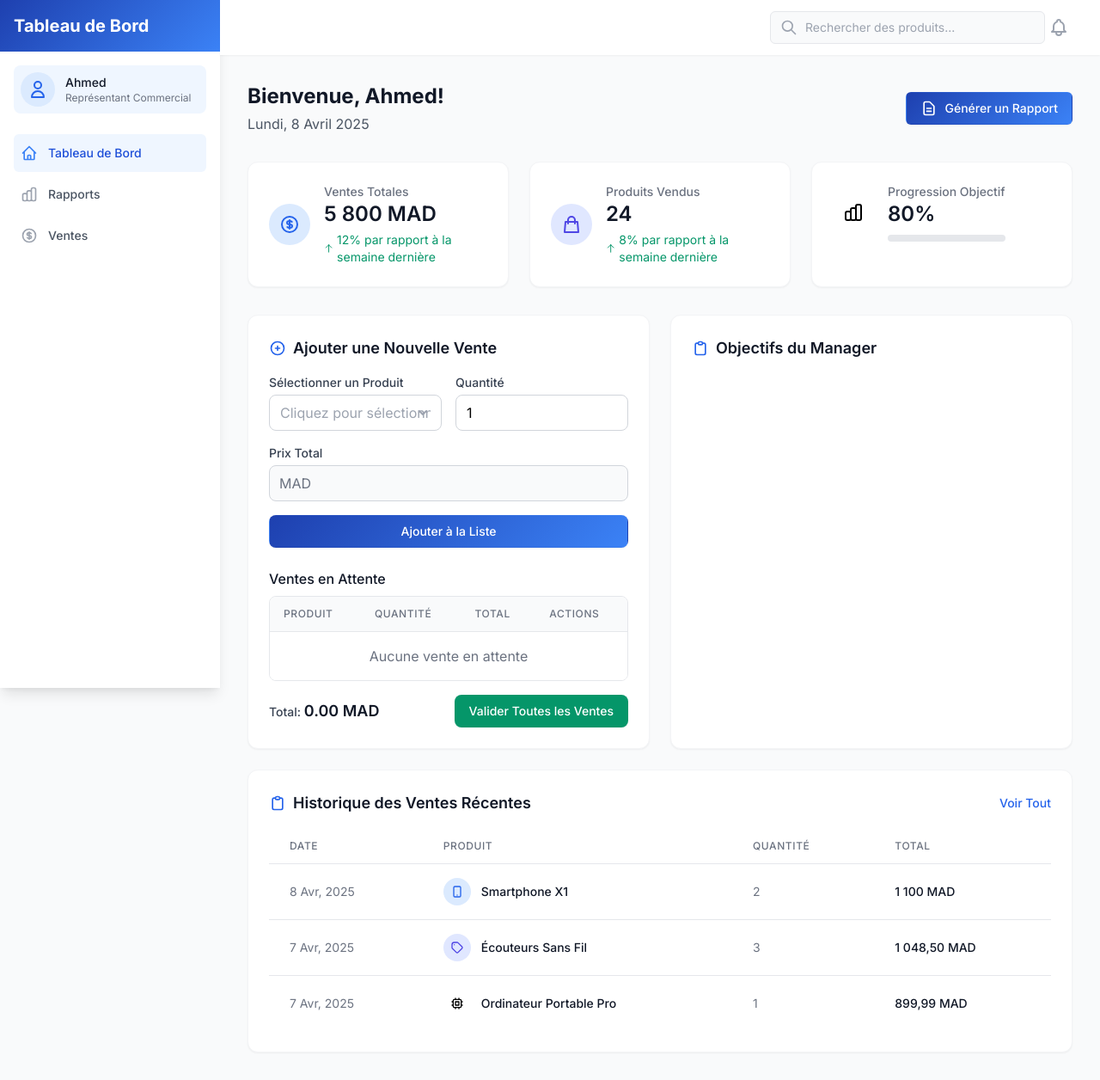
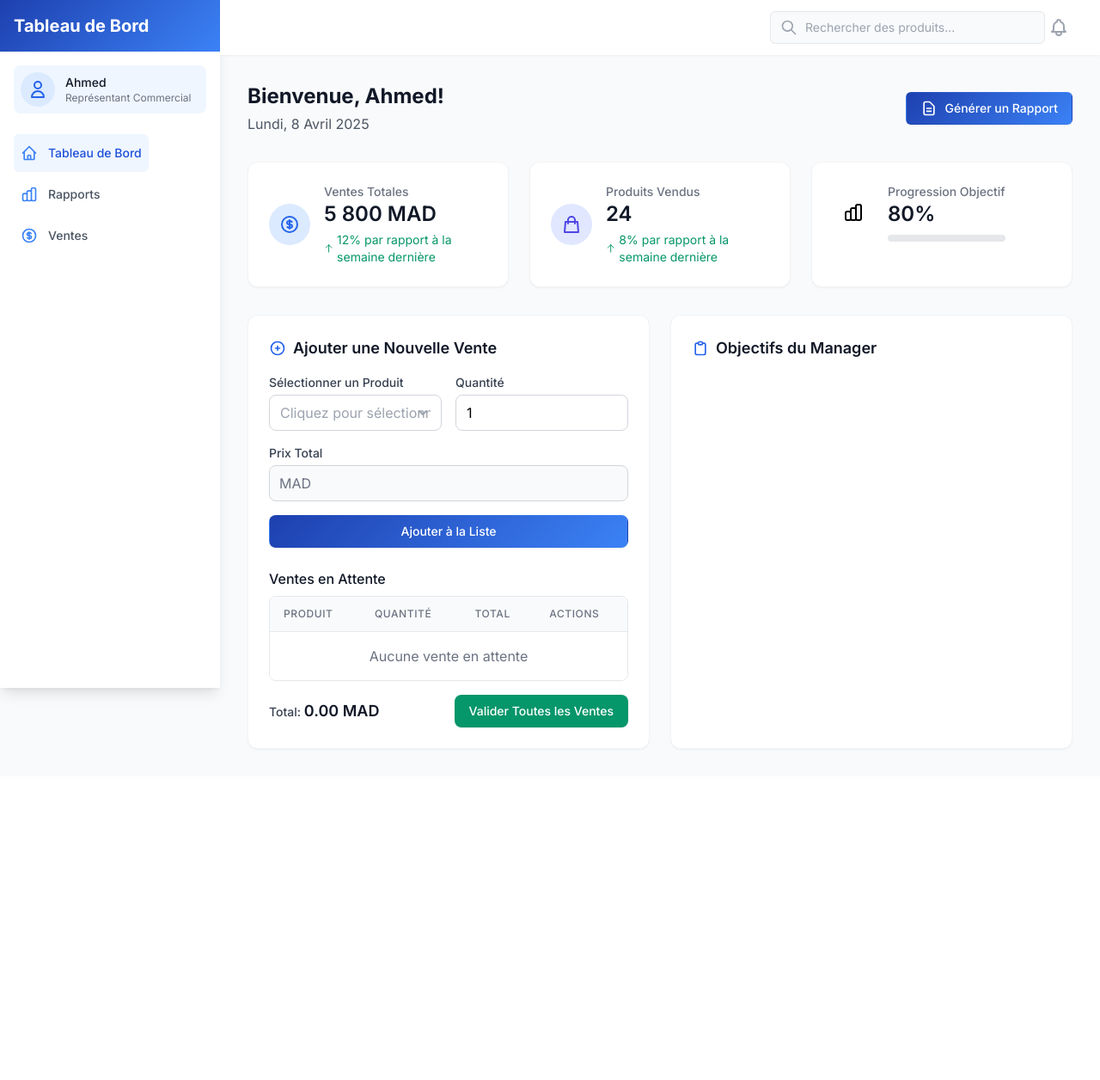
Before and after one commit to Mohamed-EDDAHMANI/MerchandisingApp, a PHP site: page /views/employee/home.php in a window 1280 px wide. Shown: the whole page at 86% size. After the commit the page ends 872 px from the top, so only its background shows below. Run offline with PHP 8.4, Linux system fonts and the light colour scheme; some libraries are stand-ins or nearby versions.

Commit message:
Create vents page and navidation on employee dashboard

```diff
--- a/project/views/employee/home.php
+++ b/project/views/employee/home.php
@@ -8,71 +8,7 @@
   <link href="https://cdn.jsdelivr.net/npm/tailwindcss@2.2.19/dist/tailwind.min.css" rel="stylesheet">
   <link href="https://fonts.googleapis.com/css2?family=Inter:wght@300;400;500;600;700&display=swap" rel="stylesheet">
   <script src="https://cdnjs.cloudflare.com/ajax/libs/html2pdf.js/0.10.1/html2pdf.bundle.min.js"></script>
-  <style>
-    body {
-      font-family: 'Inter', sans-serif;
-      background-color: #f9fafb;
-    }
-
-    .gradient-bg {
-      background: linear-gradient(135deg, #1e40af 0%, #3b82f6 100%);
-    }
-
-    .card-hover:hover {
-      transform: translateY(-2px);
-      box-shadow: 0 10px 15px -3px rgba(0, 0, 0, 0.1), 0 4px 6px -2px rgba(0, 0, 0, 0.05);
-    }
-
-    .objectives-container {
-      max-height: 300px;
-      overflow-y: auto;
-    }
-
-    .objectives-container::-webkit-scrollbar {
-      width: 6px;
-    }
-
-    .objectives-container::-webkit-scrollbar-track {
-      background: #f1f5f9;
-      border-radius: 10px;
-    }
-
-    .objectives-container::-webkit-scrollbar-thumb {
-      background: #cbd5e1;
-      border-radius: 10px;
-    }
-
-    .objectives-container::-webkit-scrollbar-thumb:hover {
-      background: #94a3b8;
-    }
-
-    .sale-form-container {
-      min-height: 500px;
-    }
-
-    .pending-sales-container {
-      max-height: 200px;
-      overflow-y: auto;
-    }
-
-    .pending-sales-container::-webkit-scrollbar {
-      width: 6px;
-    }
-
-    .pending-sales-container::-webkit-scrollbar-track {
-      background: #f1f5f9;
-      border-radius: 10px;
-    }
-
-    .pending-sales-container::-webkit-scrollbar-thumb {
-      background: #cbd5e1;
-      border-radius: 10px;
-    }
-
-    .pending-sales-container::-webkit-scrollbar-thumb:hover {
-      background: #94a3b8;
-    }
-  </style>
+  <link rel="stylesheet" href="../../public/assets/css/employee.css">
 </head>
 
 <body class="bg-gray-50">
@@ -97,38 +33,38 @@
           </div>
         </div>
         <nav class="space-y-1">
-          <a href="#" class="flex items-center px-2 py-3 text-sm font-medium rounded-md bg-blue-50 text-blue-700">
+          <button onclick="switchTab('home')" data-tab="#home" class="flex items-center px-2 py-3 text-sm font-medium rounded-md bg-blue-50 text-blue-700">
             <svg xmlns="http://www.w3.org/2000/svg" class="h-5 w-5 mr-3 text-blue-500" fill="none" viewBox="0 0 24 24"
               stroke="currentColor">
               <path stroke-linecap="round" stroke-linejoin="round" stroke-width="2"
                 d="M3 12l2-2m0 0l7-7 7 7M5 10v10a1 1 0 001 1h3m10-11l2 2m-2-2v10a1 1 0 01-1 1h-3m-6 0a1 1 0 001-1v-4a1 1 0 011-1h2a1 1 0 011 1v4a1 1 0 001 1m-6 0h6" />
             </svg>
             Tableau de Bord
-          </a>
+          </button>
           <a href="#"
             class="flex items-center px-2 py-3 text-sm font-medium rounded-md text-gray-600 hover:bg-gray-50 hover:text-gray-900">
-            <svg xmlns="http://www.w3.org/2000/svg" class="h-5 w-5 mr-3 text-gray-400" fill="none" viewBox="0 0 24 24"
+            <svg xmlns="http://www.w3.org/2000/svg" class="h-5 w-5 mr-3 text-blue-500" fill="none" viewBox="0 0 24 24"
               stroke="currentColor">
               <path stroke-linecap="round" stroke-linejoin="round" stroke-width="2"
                 d="M9 19v-6a2 2 0 00-2-2H5a2 2 0 00-2 2v6a2 2 0 002 2h2a2 2 0 002-2zm0 0V9a2 2 0 012-2h2a2 2 0 012 2v10m-6 0a2 2 0 002 2h2a2 2 0 002-2m0 0V5a2 2 0 012-2h2a2 2 0 012 2v14a2 2 0 01-2 2h-2a2 2 0 01-2-2z" />
             </svg>
             Rapports
           </a>
-          <a href="#"
+          <button onclick="switchTab('sales-section')" data-tab="#sales-section"
             class="flex items-center px-2 py-3 text-sm font-medium rounded-md text-gray-600 hover:bg-gray-50 hover:text-gray-900">
-            <svg xmlns="http://www.w3.org/2000/svg" class="h-5 w-5 mr-3 text-gray-400" fill="none" viewBox="0 0 24 24"
+            <svg xmlns="http://www.w3.org/2000/svg" class="h-5 w-5 mr-3 text-blue-500" fill="none" viewBox="0 0 24 24"
               stroke="currentColor">
               <path stroke-linecap="round" stroke-linejoin="round" stroke-width="2"
                 d="M12 8c-1.657 0-3 .895-3 2s1.343 2 3 2 3 .895 3 2-1.343 2-3 2m0-8c1.11 0 2.08.402 2.599 1M12 8V7m0 1v8m0 0v1m0-1c-1.11 0-2.08-.402-2.599-1M21 12a9 9 0 11-18 0 9 9 0 0118 0z" />
             </svg>
             Ventes
-          </a>
+          </button>
         </nav>
       </div>
     </div>
 
     <!-- Main Content -->
-    <div class="lg:pl-64">
+    <div class="lg:pl-64 tab-content" id="home">
       <!-- Top Navigation -->
       <div class="bg-white shadow-sm sticky top-0 z-10">
         <div class="flex items-center justify-between h-16 px-4 md:px-8">
@@ -476,98 +412,178 @@
           </div>
         </div>
 
-        <!-- Recent Sales History -->
-        <div class="bg-white rounded-xl shadow-sm p-6 border border-gray-100 mt-6">
-          <div class="flex items-center justify-between mb-4">
-            <h2 class="text-lg font-semibold text-gray-900 flex items-center">
+      </main>
+    </div>
+
+    <!-- Sales Section -->
+    <section id="sales-section" class="lg:pl-64 hidden tab-content">
+      <div class="bg-white rounded-xl shadow-sm p-6 border border-gray-100">
+        <h2 class="text-lg font-semibold text-gray-900 mb-6 flex items-center">
           <svg xmlns="http://www.w3.org/2000/svg" class="h-5 w-5 mr-2 text-blue-600" fill="none" viewBox="0 0 24 24"
             stroke="currentColor">
             <path stroke-linecap="round" stroke-linejoin="round" stroke-width="2"
-                  d="M9 5H7a2 2 0 00-2 2v12a2 2 0 002 2h10a2 2 0 002-2V7a2 2 0 00-2-2h-2M9 5a2 2 0 002 2h2a2 2 0 002-2M9 5a2 2 0 012-2h2a2 2 0 012 2" />
+              d="M12 8c-1.657 0-3 .895-3 2s1.343 2 3 2 3 .895 3 2-1.343 2-3 2m0-8c1.11 0 2.08.402 2.599 1M12 8V7m0 1v8m0 0v1m0-1c-1.11 0-2.08-.402-2.599-1M21 12a9 9 0 11-18 0 9 9 0 0118 0z" />
           </svg>
-              Historique des Ventes Récentes
+          Historique des Ventes
         </h2>
-            <a href="#" class="text-sm font-medium text-blue-600 hover:text-blue-800">Voir Tout</a>
+
+
+
+        <div class="mb-4 flex justify-between items-center">
+          <h3 class="text-md font-medium text-gray-900">Transactions Récentes</h3>
+          <div class="flex space-x-2">
+            <div class="relative">
+              <input type="text" placeholder="Rechercher..."
+                class="px-3 py-2 border border-gray-300 rounded-lg text-sm focus:outline-none focus:ring-2 focus:ring-blue-500 focus:border-blue-500">
+              <svg xmlns="http://www.w3.org/2000/svg" class="h-5 w-5 absolute right-3 top-2.5 text-gray-400" fill="none"
+                viewBox="0 0 24 24" stroke="currentColor">
+                <path stroke-linecap="round" stroke-linejoin="round" stroke-width="2"
+                  d="M21 21l-6-6m2-5a7 7 0 11-14 0 7 7 0 0114 0z" />
+              </svg>
             </div>
-          <div class="overflow-x-auto">
+            <select
+              class="px-3 py-2 border border-gray-300 rounded-lg text-sm focus:outline-none focus:ring-2 focus:ring-blue-500 focus:border-blue-500">
+              <option>Tous les produits</option>
+              <option>Smartphone X1</option>
+              <option>Ordinateur Portable Pro</option>
+              <option>Écouteurs Sans Fil</option>
+              <option>Montre Connectée</option>
+              <option>Enceinte Bluetooth</option>
+            </select>
+          </div>
+        </div>
+
+        <div class="overflow-hidden border border-gray-200 rounded-lg">
           <table class="min-w-full divide-y divide-gray-200">
-              <thead>
+            <thead class="bg-gray-50">
               <tr>
-                  <th class="px-6 py-3 text-left text-xs font-medium text-gray-500 uppercase tracking-wider">Date</th>
-                  <th class="px-6 py-3 text-left text-xs font-medium text-gray-500 uppercase tracking-wider">Produit
+                <th scope="col" class="px-6 py-3 text-left text-xs font-medium text-gray-500 uppercase tracking-wider">
+                  ID
                 </th>
-                  <th class="px-6 py-3 text-left text-xs font-medium text-gray-500 uppercase tracking-wider">Quantité
-                  </th>
-                  <th class="px-6 py-3 text-left text-xs font-medium text-gray-500 uppercase tracking-wider">Total</th>
+                <th scope="col" class="px-6 py-3 text-left text-xs font-medium text-gray-500 uppercase tracking-wider">
+                  Date</th>
+                <th scope="col" class="px-6 py-3 text-left text-xs font-medium text-gray-500 uppercase tracking-wider">
+                  Produit</th>
+                <th scope="col" class="px-6 py-3 text-left text-xs font-medium text-gray-500 uppercase tracking-wider">
+                  Quantité</th>
+                <th scope="col" class="px-6 py-3 text-left text-xs font-medium text-gray-500 uppercase tracking-wider">
+                  Montant</th>
+                <th scope="col" class="px-6 py-3 text-left text-xs font-medium text-gray-500 uppercase tracking-wider">
+                  Statut</th>
               </tr>
             </thead>
-              <tbody class="bg-white divide-y divide-gray-200" id="salesHistory">
+            <tbody class="bg-white divide-y divide-gray-200">
               <tr>
-                  <td class="px-6 py-4 whitespace-nowrap text-sm text-gray-500">8 Avr, 2025</td>
+                <td class="px-6 py-4 whitespace-nowrap text-sm text-gray-500">#VNT-2025-042</td>
+                <td class="px-6 py-4 whitespace-nowrap text-sm text-gray-500">12/04/2025</td>
+                <td class="px-6 py-4 whitespace-nowrap text-sm font-medium text-gray-900">Smartphone X1</td>
+                <td class="px-6 py-4 whitespace-nowrap text-sm text-gray-500">2</td>
+                <td class="px-6 py-4 whitespace-nowrap text-sm text-gray-900 font-medium">1,100.00 MAD</td>
                 <td class="px-6 py-4 whitespace-nowrap">
-                    <div class="flex items-center">
-                      <div
-                        class="flex-shrink-0 h-8 w-8 rounded-full bg-blue-100 flex items-center justify-center text-blue-600">
-                        <svg xmlns="http://www.w3.org/2000/svg" class="h-4 w-4" fill="none" viewBox="0 0 24 24"
-                          stroke="currentColor">
-                          <path stroke-linecap="round" stroke-linejoin="round" stroke-width="2"
-                            d="M12 18h.01M8 21h8a2 2 0 002-2V5a2 2 0 00-2-2H8a2 2 0 00-2 2v14a2 2 0 002 2z" />
+                  <span
+                    class="px-2 inline-flex text-xs leading-5 font-semibold rounded-full bg-green-100 text-green-800 flex items-center gap-1">
+                    <svg xmlns="http://www.w3.org/2000/svg" class="h-3.5 w-3.5" fill="none" viewBox="0 0 24 24"
+                      stroke="currentColor" stroke-width="2">
+                      <path stroke-linecap="round" stroke-linejoin="round" d="M5 13l4 4L19 7" />
                     </svg>
-                      </div>
-                      <div class="ml-3">
-                        <p class="text-sm font-medium text-gray-900">Smartphone X1</p>
-                      </div>
-                    </div>
+                    Complétée
+                  </span>
                 </td>
-                  <td class="px-6 py-4 whitespace-nowrap text-sm text-gray-500">2</td>
-                  <td class="px-6 py-4 whitespace-nowrap text-sm font-medium text-gray-900">1 100 MAD</td>
               </tr>
               <tr>
-                  <td class="px-6 py-4 whitespace-nowrap text-sm text-gray-500">7 Avr, 2025</td>
+                <td class="px-6 py-4 whitespace-nowrap text-sm text-gray-500">#VNT-2025-041</td>
+                <td class="px-6 py-4 whitespace-nowrap text-sm text-gray-500">11/04/2025</td>
+                <td class="px-6 py-4 whitespace-nowrap text-sm font-medium text-gray-900">Ordinateur Portable Pro</td>
+                <td class="px-6 py-4 whitespace-nowrap text-sm text-gray-500">1</td>
+                <td class="px-6 py-4 whitespace-nowrap text-sm text-gray-900 font-medium">899.99 MAD</td>
                 <td class="px-6 py-4 whitespace-nowrap">
-                    <div class="flex items-center">
-                      <div
-                        class="flex-shrink-0 h-8 w-8 rounded-full bg-indigo-100 flex items-center justify-center text-indigo-600">
-                        <svg xmlns="http://www.w3.org/2000/svg" class="h-4 w-4" fill="none" viewBox="0 0 24 24"
-                          stroke="currentColor">
-                          <path stroke-linecap="round" stroke-linejoin="round" stroke-width="2"
-                            d="M7 7h.01M7 3h5c.512 0 1.024.195 1.414.586l7 7a2 2 0 010 2.828l-7 7a2 2 0 01-2.828 0l-7-7A1.994 1.994 0 013 12V7a4 4 0 014-4z" />
+                  <span
+                    class="px-2 inline-flex text-xs leading-5 font-semibold rounded-full bg-green-100 text-green-800 flex items-center gap-1">
+                    <svg xmlns="http://www.w3.org/2000/svg" class="h-3.5 w-3.5" fill="none" viewBox="0 0 24 24"
+                      stroke="currentColor" stroke-width="2">
+                      <path stroke-linecap="round" stroke-linejoin="round" d="M5 13l4 4L19 7" />
                     </svg>
-                      </div>
-                      <div class="ml-3">
-                        <p class="text-sm font-medium text-gray-900">Écouteurs Sans Fil</p>
-                      </div>
-                    </div>
+                    Complétée
+                  </span>
                 </td>
-                  <td class="px-6 py-4 whitespace-nowrap text-sm text-gray-500">3</td>
-                  <td class="px-6 py-4 whitespace-nowrap text-sm font-medium text-gray-900">1 048,50 MAD</td>
               </tr>
               <tr>
-                  <td class="px-6 py-4 whitespace-nowrap text-sm text-gray-500">7 Avr, 2025</td>
+                <td class="px-6 py-4 whitespace-nowrap text-sm text-gray-500">#VNT-2025-040</td>
+                <td class="px-6 py-4 whitespace-nowrap text-sm text-gray-500">10/04/2025</td>
+                <td class="px-6 py-4 whitespace-nowrap text-sm font-medium text-gray-900">Écouteurs Sans Fil</td>
+                <td class="px-6 py-4 whitespace-nowrap text-sm text-gray-500">3</td>
+                <td class="px-6 py-4 whitespace-nowrap text-sm text-gray-900 font-medium">1,048.50 MAD</td>
                 <td class="px-6 py-4 whitespace-nowrap">
-                    <div class="flex items-center">
-                      <div
-                        class="flex-shrink-0 h-8 w-8 rounded-full bg-emerald-100 flex items-center justify-center text-emerald-600">
-                        <svg xmlns="http://www.w3.org/2000/svg" class="h-4 w-4" fill="none" viewBox="0 0 24 24"
-                          stroke="currentColor">
-                          <path stroke-linecap="round" stroke-linejoin="round" stroke-width="2"
-                            d="M9 3v2m6-2v2M9 19v2m6-2v2M5 9H3m2 6H3m18-6h-2m2 6h-2M7 19h10a2 2 0 002-2V7a2 2 0 00-2-2H7a2 2 0 00-2 2v10a2 2 0 002 2zM9 9h6v6H9V9z" />
+                  <span
+                    class="px-2 inline-flex text-xs leading-5 font-semibold rounded-full bg-green-100 text-green-800 flex items-center gap-1">
+                    <svg xmlns="http://www.w3.org/2000/svg" class="h-3.5 w-3.5" fill="none" viewBox="0 0 24 24"
+                      stroke="currentColor" stroke-width="2">
+                      <path stroke-linecap="round" stroke-linejoin="round" d="M5 13l4 4L19 7" />
                     </svg>
-                      </div>
-                      <div class="ml-3">
-                        <p class="text-sm font-medium text-gray-900">Ordinateur Portable Pro</p>
-                      </div>
-                    </div>
+                    Complétée
+                  </span>
                 </td>
-                  <td class="px-6 py-4 whitespace-nowrap text-sm text-gray-500">1</td>
-                  <td class="px-6 py-4 whitespace-nowrap text-sm font-medium text-gray-900">899,99 MAD</td>
+              </tr>
+              <tr>
+                <td class="px-6 py-4 whitespace-nowrap text-sm text-gray-500">#VNT-2025-039</td>
+                <td class="px-6 py-4 whitespace-nowrap text-sm text-gray-500">09/04/2025</td>
+                <td class="px-6 py-4 whitespace-nowrap text-sm font-medium text-gray-900">Montre Connectée</td>
+                <td class="px-6 py-4 whitespace-nowrap text-sm text-gray-500">2</td>
+                <td class="px-6 py-4 whitespace-nowrap text-sm text-gray-900 font-medium">259.98 MAD</td>
+                <td class="px-6 py-4 whitespace-nowrap">
+                  <span
+                    class="px-2 inline-flex text-xs leading-5 font-semibold rounded-full bg-yellow-100 text-yellow-800 flex items-center gap-1">
+                    <svg xmlns="http://www.w3.org/2000/svg" class="h-3.5 w-3.5" fill="none" viewBox="0 0 24 24"
+                      stroke="currentColor" stroke-width="2">
+                      <path stroke-linecap="round" stroke-linejoin="round"
+                        d="M12 8v4l3 3m6-3a9 9 0 11-18 0 9 9 0 0118 0z" />
+                    </svg>
+                    En attente
+                  </span>
+                </td>
+              </tr>
+              <tr>
+                <td class="px-6 py-4 whitespace-nowrap text-sm text-gray-500">#VNT-2025-038</td>
+                <td class="px-6 py-4 whitespace-nowrap text-sm text-gray-500">08/04/2025</td>
+                <td class="px-6 py-4 whitespace-nowrap text-sm font-medium text-gray-900">Enceinte Bluetooth</td>
+                <td class="px-6 py-4 whitespace-nowrap text-sm text-gray-500">4</td>
+                <td class="px-6 py-4 whitespace-nowrap text-sm text-gray-900 font-medium">318.00 MAD</td>
+                <td class="px-6 py-4 whitespace-nowrap">
+                  <span
+                    class="px-2 inline-flex text-xs leading-5 font-semibold rounded-full bg-green-100 text-green-800 flex items-center gap-1">
+                    <svg xmlns="http://www.w3.org/2000/svg" class="h-3.5 w-3.5" fill="none" viewBox="0 0 24 24"
+                      stroke="currentColor" stroke-width="2">
+                      <path stroke-linecap="round" stroke-linejoin="round" d="M5 13l4 4L19 7" />
+                    </svg>
+                    Complétée
+                  </span>
+                </td>
               </tr>
             </tbody>
           </table>
         </div>
+
+        <div class="mt-4 flex justify-between items-center">
+          <div class="text-sm text-gray-700">
+            Affichage de <span class="font-medium">1</span> à <span class="font-medium">5</span> sur <span
+              class="font-medium">42</span> résultats
           </div>
-      </main>
+          <div class="flex space-x-2">
+            <button
+              class="px-3 py-1 border border-gray-300 rounded-md text-sm font-medium text-gray-700 bg-white hover:bg-gray-50">Précédent</button>
+            <button
+              class="px-3 py-1 border border-gray-300 rounded-md text-sm font-medium text-white bg-blue-600 hover:bg-blue-700">1</button>
+            <button
+              class="px-3 py-1 border border-gray-300 rounded-md text-sm font-medium text-gray-700 bg-white hover:bg-gray-50">2</button>
+            <button
+              class="px-3 py-1 border border-gray-300 rounded-md text-sm font-medium text-gray-700 bg-white hover:bg-gray-50">3</button>
+            <button
+              class="px-3 py-1 border border-gray-300 rounded-md text-sm font-medium text-gray-700 bg-white hover:bg-gray-50">Suivant</button>
           </div>
+        </div>
+      </div>
+    </section>
+
   </div>
 
   <!-- Report Modal -->
@@ -613,49 +629,9 @@
     </div>
   </div>
 
-  <!-- Main Report Template (Hidden, used for PDF generation) -->
-  <div id="reportTemplate" class="hidden">
-    <div id="reportContent" class="p-8 max-w-2xl mx-auto bg-white">
-      <div class="text-center mb-6">
-        <h1 class="text-2xl font-bold text-gray-900">Rapport de Performance des Ventes</h1>
-        <p class="text-gray-600" id="reportDate"></p>
-      </div>
-      <div class="mb-6">
-        <h2 class="text-xl font-semibold text-gray-800 mb-2" id="reportSubjectDisplay"></h2>
-        <p class="text-gray-600" id="reportMessageDisplay"></p>
-      </div>
-      <div class="mb-6">
-        <h3 class="text-lg font-medium text-gray-800 mb-2">Résumé de Performance</h3>
-        <p class="text-gray-700">Employé: <strong>Ahmed</strong></p>
-        <p class="text-gray-700">Produits Vendus Cette Semaine: <strong><span id="reportProductCount">24</span></strong>
-        </p>
-        <p class="text-gray-700">Montant Total des Ventes: <strong><span id="reportTotalSales">5 800</span> MAD</strong>
-        </p>
-        <p class="text-gray-700">Progression Vers l'Objectif: <strong><span id="reportProgress">80</span>%</strong></p>
-      </div>
-      <div class="mb-6">
-        <h3 class="text-lg font-medium text-gray-800 mb-2">Objectifs Actuels</h3>
-        <p class="text-gray-700">Objectif de Vente Hebdomadaire: <strong>30 produits</strong></p>
-        <p class="text-gray-700">Statut Actuel: <strong><span id="reportStatus">En Bonne Voie</span></strong></p>
-      </div>
-      <div>
-        <h3 class="text-lg font-medium text-gray-800 mb-2">Ventes Récentes</h3>
-        <table class="min-w-full divide-y divide-gray-200">
-          <thead class="bg-gray-50">
-            <tr>
-              <th class="px-4 py-2 text-left text-xs font-medium text-gray-500 uppercase">Date</th>
-              <th class="px-4 py-2 text-left text-xs font-medium text-gray-500 uppercase">Produit</th>
-              <th class="px-4 py-2 text-left text-xs font-medium text-gray-500 uppercase">Quantité</th>
-              <th class="px-4 py-2 text-left text-xs font-medium text-gray-500 uppercase">Total</th>
-            </tr>
-          </thead>
-          <tbody class="divide-y divide-gray-200" id="reportSalesTable">
-            <!-- Sales data will be populated here via JavaScript -->
-          </tbody>
-        </table>
-      </div>
-    </div>
-  </div>
+
+
+
 
 
   <!-- error modal -->
```
Also changed, not shown: project/public/assets/css/employee.css (added), project/public/assets/js/employee.js. Lines whose indentation alone changed are shown as unchanged.
